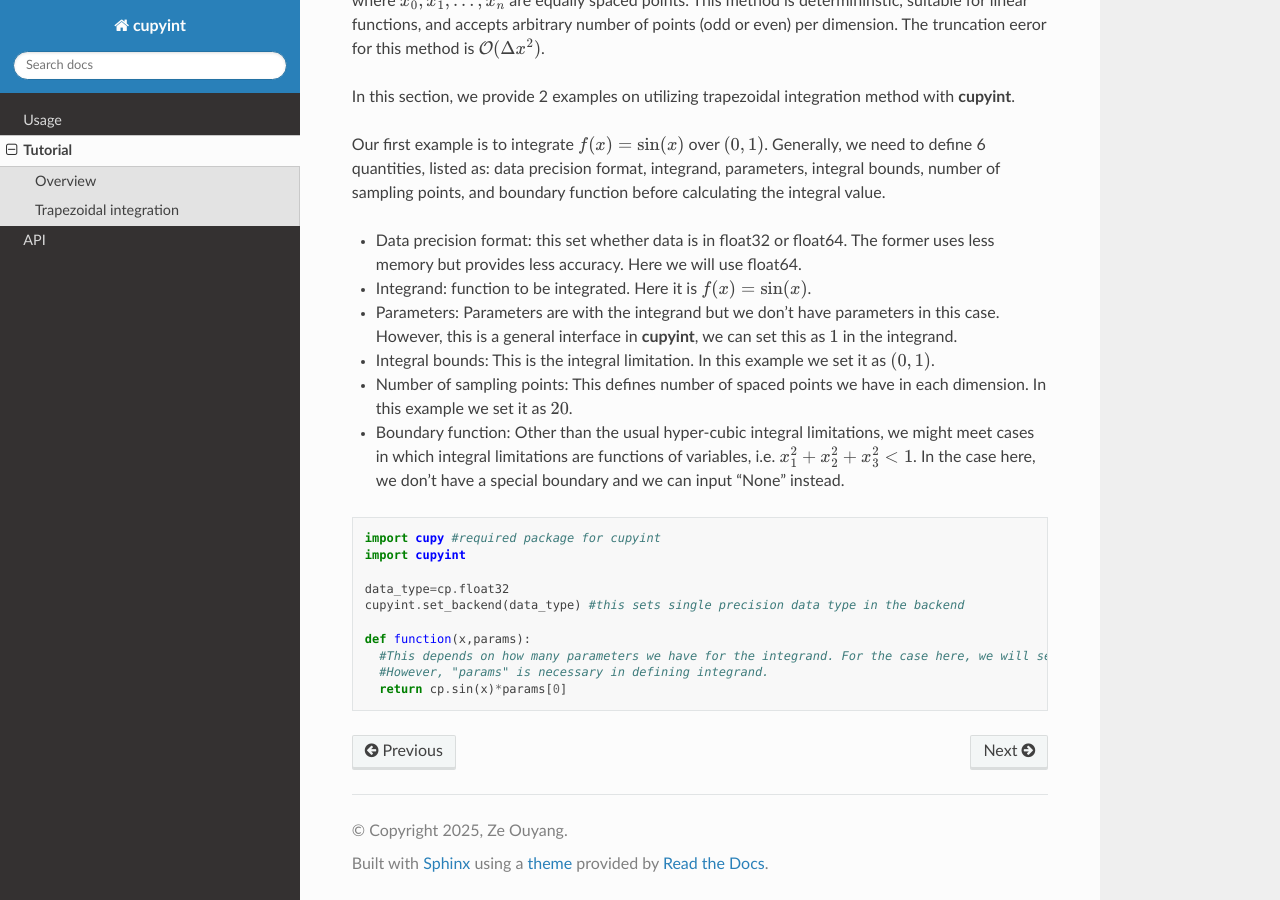
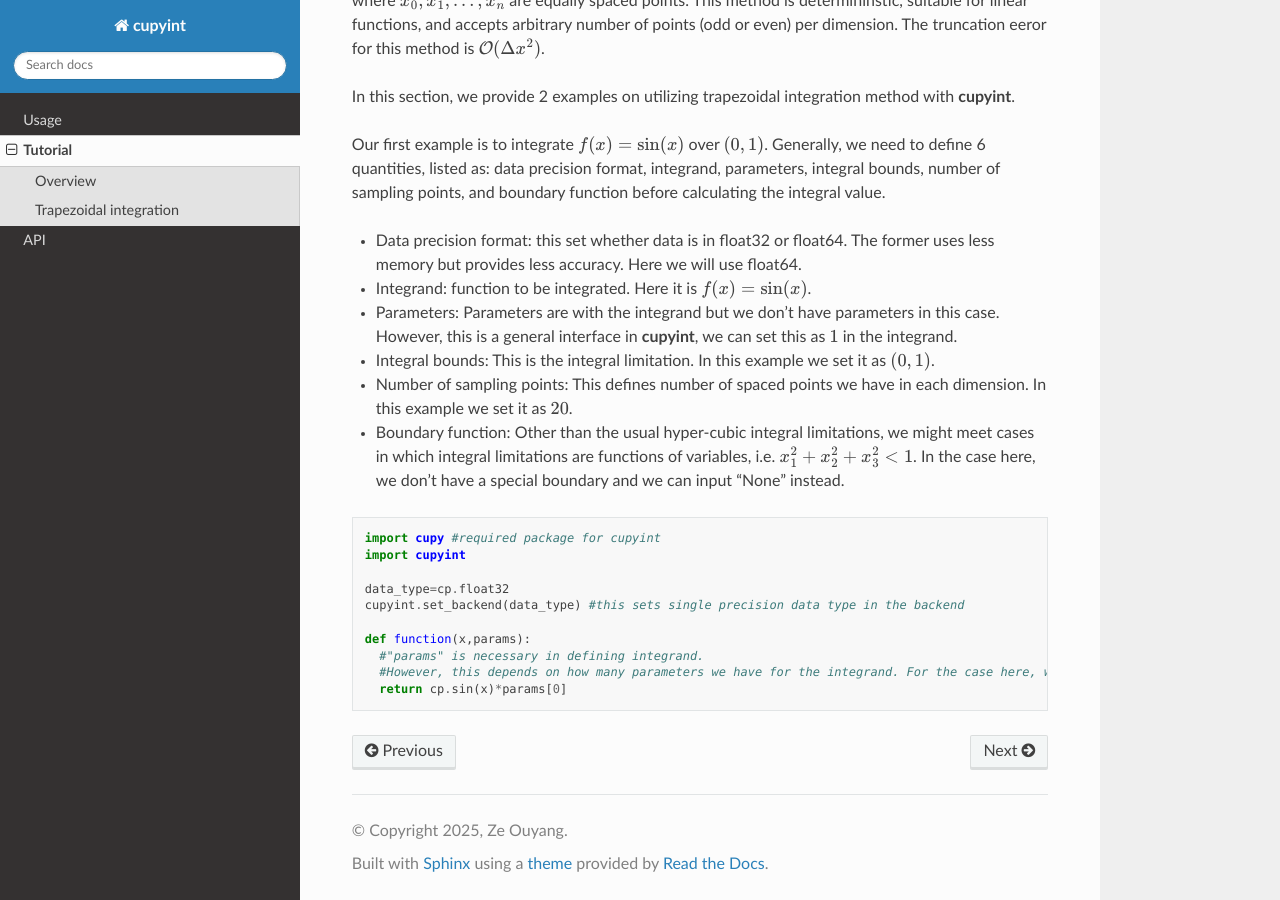
Before and after one commit to ze-ouyang/cupyint_doc, a Sphinx documentation site: the page built from docs/source/tutorial.rst, in a window 1280 px wide and 900 px high, scrolled down 956 px. Built offline with Sphinx 7.4.7 and the Read the Docs theme 3.1.0, drawn with Linux system fonts in a browser that asks for light colours.

```diff
--- a/docs/source/tutorial.rst
+++ b/docs/source/tutorial.rst
@@ -53,6 +53,6 @@ Our first example is to integrate :math:`f(x)=\mathrm{sin}(x)` over :math:`(0,1)
   cupyint.set_backend(data_type) #this sets single precision data type in the backend
 
   def function(x,params):
-    #This depends on how many parameters we have for the integrand. For the case here, we will set params to 1 later.
-    #However, "params" is necessary in defining integrand.
+    #"params" is necessary in defining integrand.
+    #However, this depends on how many parameters we have for the integrand. For the case here, we will set "params" to 1 later.
     return cp.sin(x)*params[0]
```
